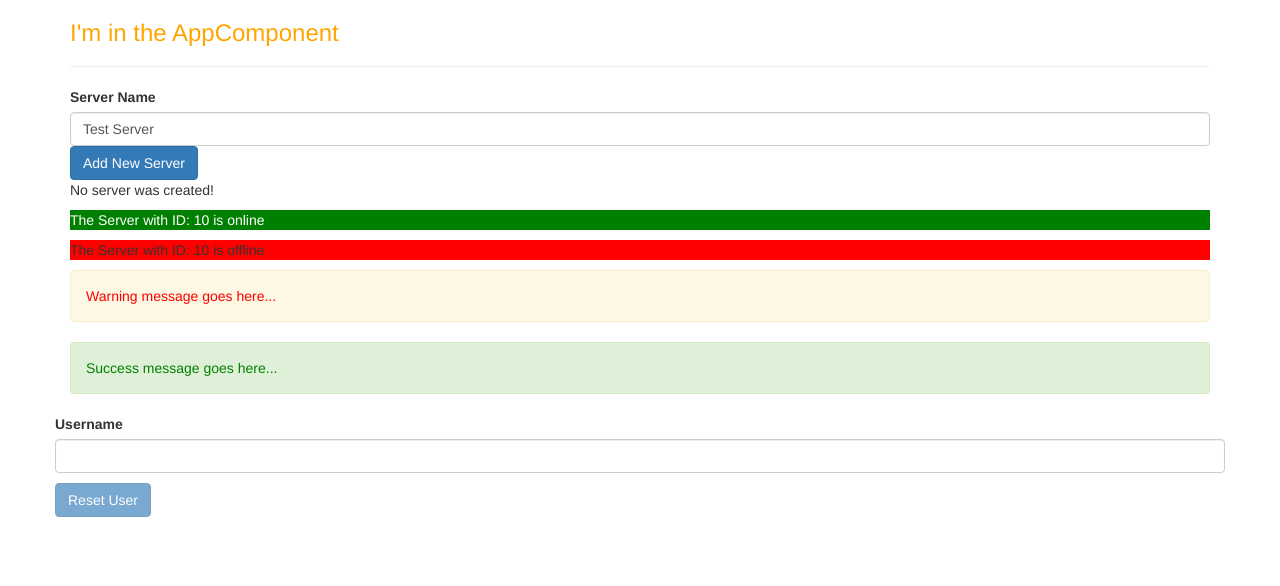
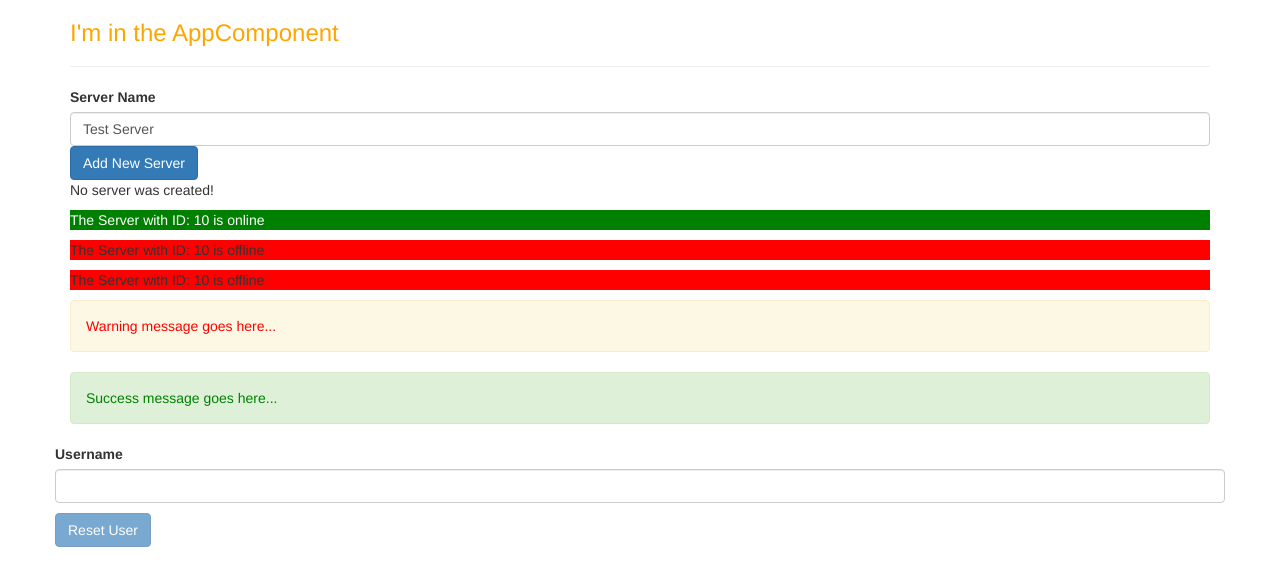
Before and after one commit to techneo1/UIGuild, an Angular app in the folder angular/: page / in a window 1280 px wide. Shown: the top 586 px of the page. Built offline with nearby package versions, Linux system fonts and the light colour scheme.

Commit message:
Outputting Lists with ngFor

```diff
--- a/angular/src/app/servers/servers.component.html
+++ b/angular/src/app/servers/servers.component.html
@@ -23,5 +23,4 @@
     <p>No server was created!</p>
 </ng-template>
 
-<app-server></app-server>
-<app-server></app-server>
+<app-server *ngFor="let server of servers"></app-server>
--- a/angular/src/app/servers/servers.component.ts
+++ b/angular/src/app/servers/servers.component.ts
@@ -16,6 +16,7 @@
   serverCreationStatus: string = 'No Server Created!';
   serverName = 'Test Server';
   serverCreated = false;
+  servers = ['Test Server 1', 'Test Server 2', 'Test Server 3'];
   constructor() {
       this.allowNewServer = false;
       setTimeout(()=> {
@@ -28,6 +29,7 @@
 
   onCreateServer() {
       this.serverCreationStatus = 'Server was created! Name is ' + this.serverName;
+      this.servers.push(this.serverName);
       this.serverCreated = true;
   }
 
```
